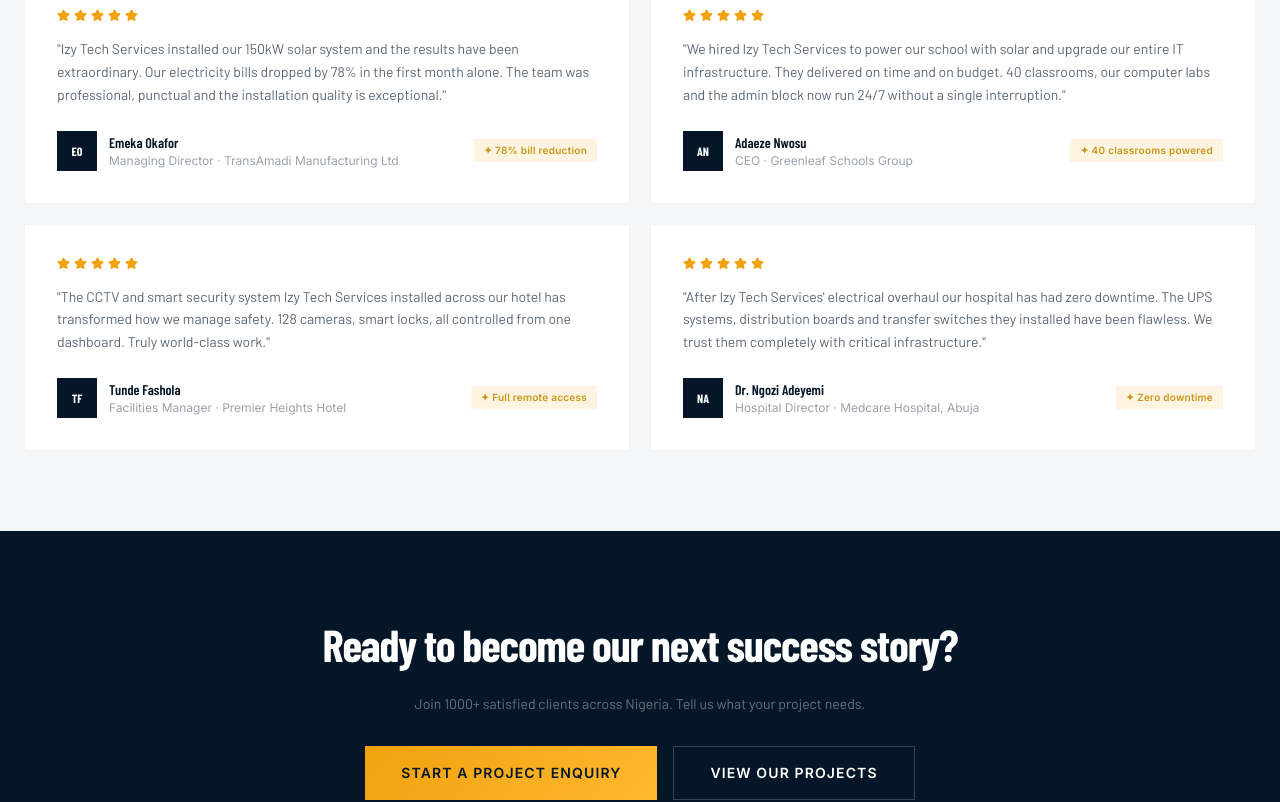
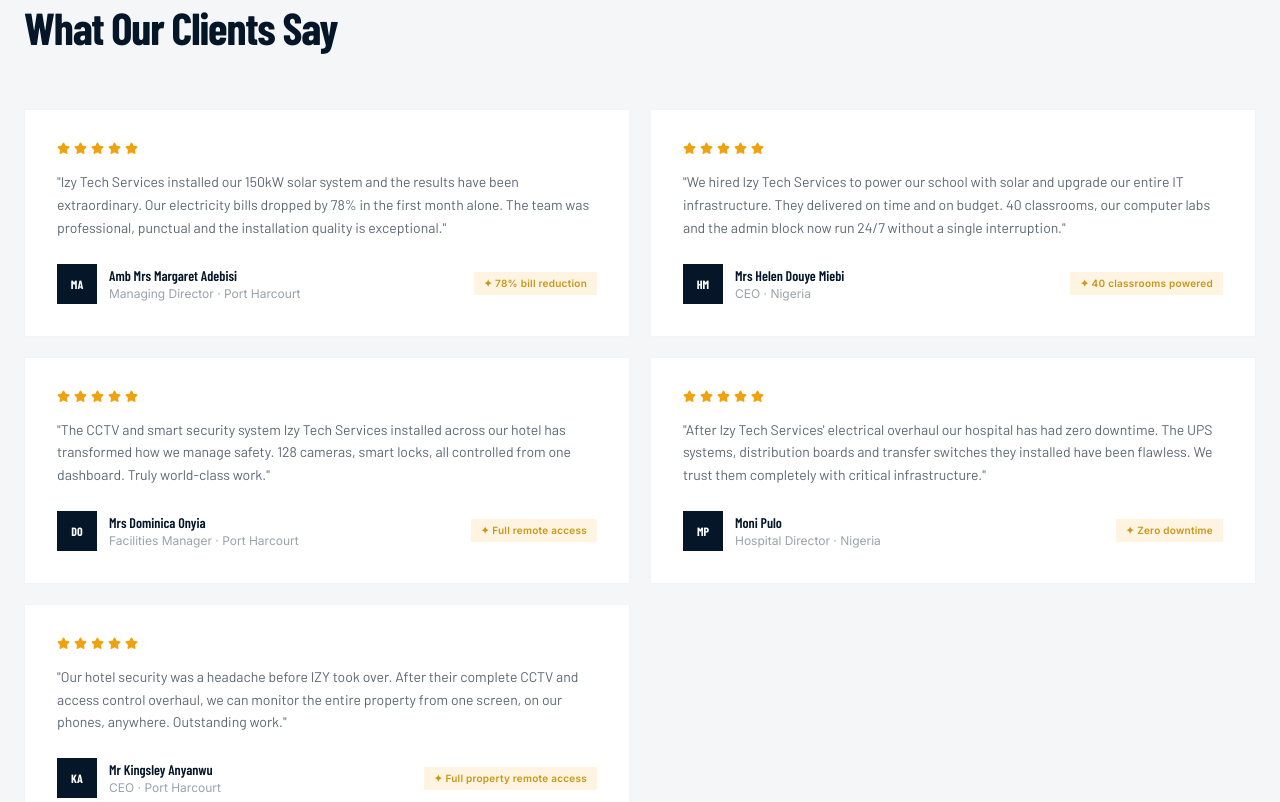
Before and after one commit to tkprodesign/izytechglobalserviceslimited.com, a React (Vite) app in the folder frontend/: page /testimonials in a window 1280 px wide. Shown: the part 1600-2402 px from the top of the page. Built offline with nearby package versions, Linux system fonts and the light colour scheme; no server answers; a web font is replaced by a local one.

Commit message:
Update testimonial customer identities

```diff
--- a/frontend/src/app/pages/TestimonialsPage.tsx
+++ b/frontend/src/app/pages/TestimonialsPage.tsx
@@ -8,43 +8,53 @@ import { api, type Testimonial } from "@/lib/api";
 const FALLBACK: Testimonial[] = [
   {
     id: 1,
-    name: "Emeka Okafor",
+    name: "Amb Mrs Margaret Adebisi",
     role: "Managing Director",
-    company: "TransAmadi Manufacturing Ltd",
+    company: "Port Harcourt",
     text: "Izy Tech Services installed our 150kW solar system and the results have been extraordinary. Our electricity bills dropped by 78% in the first month alone. The team was professional, punctual and the installation quality is exceptional.",
     rating: 5,
-    avatar: "EO",
+    avatar: "MA",
     metric: "78% bill reduction",
   },
   {
     id: 2,
-    name: "Adaeze Nwosu",
+    name: "Mrs Helen Douye Miebi",
     role: "CEO",
-    company: "Greenleaf Schools Group",
+    company: "Nigeria",
     text: "We hired Izy Tech Services to power our school with solar and upgrade our entire IT infrastructure. They delivered on time and on budget. 40 classrooms, our computer labs and the admin block now run 24/7 without a single interruption.",
     rating: 5,
-    avatar: "AN",
+    avatar: "HM",
     metric: "40 classrooms powered",
   },
   {
     id: 3,
-    name: "Tunde Fashola",
+    name: "Mrs Dominica Onyia",
     role: "Facilities Manager",
-    company: "Premier Heights Hotel",
+    company: "Port Harcourt",
     text: "The CCTV and smart security system Izy Tech Services installed across our hotel has transformed how we manage safety. 128 cameras, smart locks, all controlled from one dashboard. Truly world-class work.",
     rating: 5,
-    avatar: "TF",
+    avatar: "DO",
     metric: "Full remote access",
   },
   {
     id: 4,
-    name: "Dr. Ngozi Adeyemi",
+    name: "Moni Pulo",
     role: "Hospital Director",
-    company: "Medcare Hospital, Abuja",
+    company: "Nigeria",
     text: "After Izy Tech Services' electrical overhaul our hospital has had zero downtime. The UPS systems, distribution boards and transfer switches they installed have been flawless. We trust them completely with critical infrastructure.",
     rating: 5,
-    avatar: "NA",
+    avatar: "MP",
     metric: "Zero downtime",
+  },
+  {
+    id: 5,
+    name: "Mr Kingsley Anyanwu",
+    role: "CEO",
+    company: "Port Harcourt",
+    text: "Our hotel security was a headache before IZY took over. After their complete CCTV and access control overhaul, we can monitor the entire property from one screen, on our phones, anywhere. Outstanding work.",
+    rating: 5,
+    avatar: "KA",
+    metric: "Full property remote access",
   },
 ];
 
```
Also changed, not shown: 4 other files (tests, documents, lock files or other folders).
